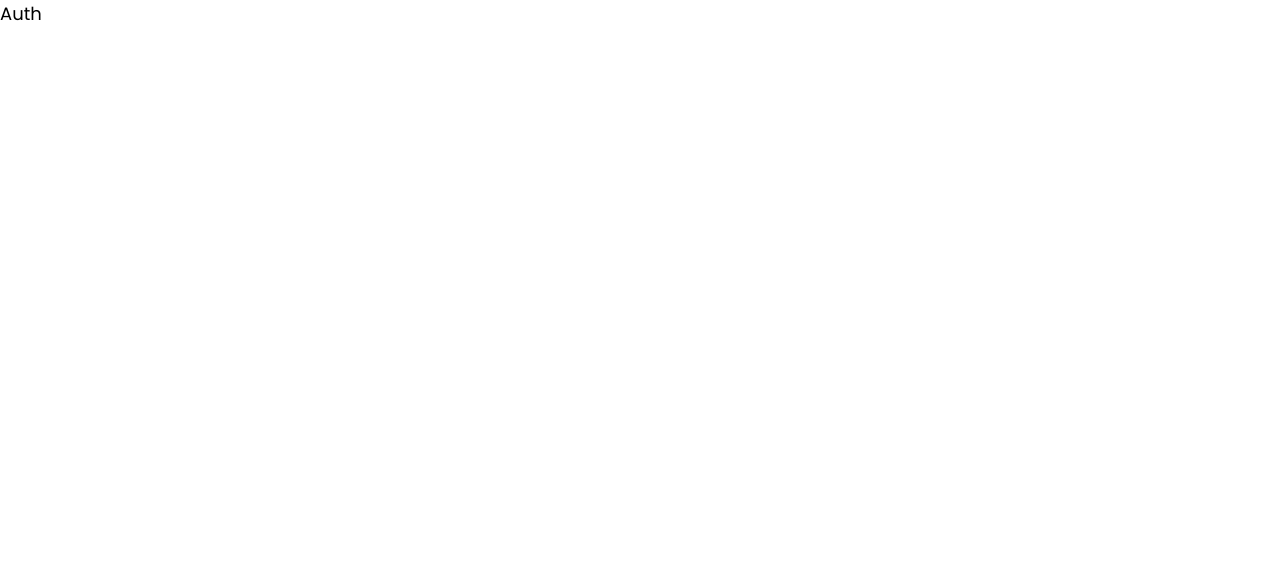
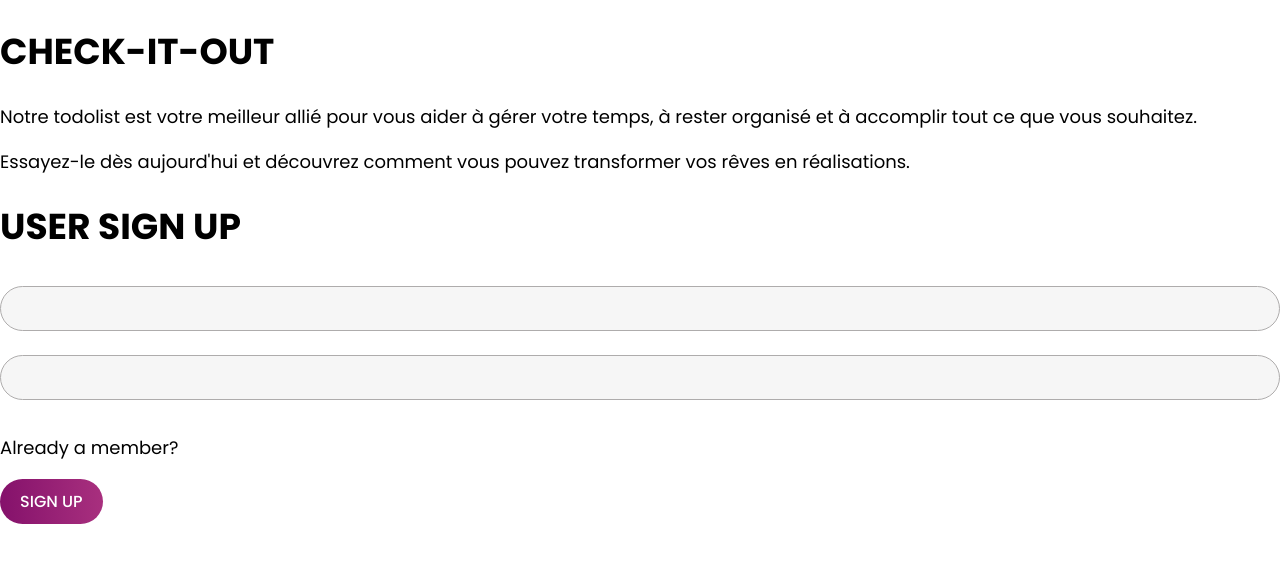
Before and after one commit to arasolonjatovo/buzz_up, a React (Create React App) app: page / in a window 1280 px wide. Shown: the top 562 px of the page. Built offline with nearby package versions, Linux system fonts and the light colour scheme.

Commit message:
add: init auth but not style yet

```diff
--- /dev/null
+++ b/src/firebase/authSignIn.tsx
@@ -0,0 +1,22 @@
+import { signInWithEmailAndPassword, UserCredential } from 'firebase/auth'
+import { auth } from './firebase'
+
+export function authSignIn(email: string, password: string): Promise<UserCredential['user']> {
+  return signInWithEmailAndPassword(auth, email, password)
+    .then((userCredential: UserCredential) => {
+      const user = userCredential.user
+      console.log('User logged in:', user)
+      return user
+    })
+    .catch((error: { message: string; code: string }) => {
+      console.error(error.message, error.code)
+      if (
+        error.code === 'auth/user-not-found' ||
+        error.code === 'auth/wrong-password'
+      ) {
+        throw new Error('Invalid email or password. Please try again.')
+      } else {
+        throw error
+      }
+    })
+}
--- /dev/null
+++ b/src/firebase/authSignOut.tsx
@@ -0,0 +1,32 @@
+import { createUserWithEmailAndPassword, UserCredential } from 'firebase/auth'
+import { addDoc, collection, DocumentReference } from 'firebase/firestore'
+import { auth, db } from './firebase'
+
+interface UserData {
+  email: string;
+  ID: string;
+}
+
+export function authSignOut(email: string, password: string): Promise<UserCredential['user']> {
+  return new Promise((resolve, reject) => {
+    createUserWithEmailAndPassword(auth, email, password)
+      .then(async (userCredential: UserCredential) => {
+        const user = userCredential.user
+        console.log('User registered:', user)
+        const userCollection = collection(db, 'user')
+        const data: UserData = { email: email, ID: user.uid }
+
+        const docRef: DocumentReference = await addDoc(userCollection, data)
+        console.log('user créé:', docRef)
+        resolve(user)
+      })
+      .catch((error: { message: string; code: string }) => {
+        console.error(error.message, error.code)
+        if (error.code === 'auth/email-already-in-use') {
+          alert('This account already exists.')
+        } else {
+          reject(error.message)
+        }
+      })
+  })
+}
--- a/src/routes/Auth/Auth.tsx
+++ b/src/routes/Auth/Auth.tsx
@@ -1,9 +1,100 @@
-import React from 'react'
+import React, { useState, useContext, ChangeEvent } from 'react'
+import { authSignIn } from '../../firebase/authSignIn'
+import Button from '../../components/Button/Button'
+import InputText from '../../components/Input/Input'
+import { authSignOut } from '../../firebase/authSignOut'
+import { useNavigate } from 'react-router-dom'
 
-import './Auth.scss'
+import { UserContext } from '../../context/userContext'
 
-type Props = {}
+const Auth: React.FC = () => {
+  const myIcon = `<svg xmlns="http://www.w3.org/2000/svg" width="16" height="16" fill="currentColor" class="bi bi-person" viewBox="0 0 16 16"><path d="M8 8a3 3 0 1 0 0-6 3 3 0 0 0 0 6Zm2-3a2 2 0 1 1-4 0 2 2 0 0 1 4 0Zm4 8c0 1-1 1-1 1H3s-1 0-1-1 1-4 6-4 6 3 6 4Zm-1-.004c-.001-.246-.154-.986-.832-1.664C11.516 10.68 10.289 10 8 10c-2.29 0-3.516.68-4.168 1.332-.678.678-.83 1.418-.832 1.664h10Z"/></svg>`
+  const myIconPass = `<svg xmlns="http://www.w3.org/2000/svg" width="16" height="16" fill="currentColor" class="bi bi-lock" viewBox="0 0 16 16"> <path d="M8 1a2 2 0 0 1 2 2v4H6V3a2 2 0 0 1 2-2zm3 6V3a3 3 0 0 0-6 0v4a2 2 0 0 0-2 2v5a2 2 0 0 0 2 2h6a2 2 0 0 0 2-2V9a2 2 0 0 0-2-2zM5 8h6a1 1 0 0 1 1 1v5a1 1 0 0 1-1 1H5a1 1 0 0 1-1-1V9a1 1 0 0 1 1-1z"/> </svg>`
+  const [showSignup, setShowSignup] = useState<boolean>(false)
+  const [email, setEmail] = useState<string>('')
+  const [password, setPassword] = useState<string>('')
+  const [error, setError] = useState<string>('')
+  const nav = useNavigate();
 
-export default function Auth({}: Props) {
-  return <div>Auth</div>
+  const { setUserEmail, setUserID } = useContext(UserContext)
+
+  const handleAlreadyMemberClick = (): void => {
+    setShowSignup(!showSignup)
+  }
+
+  const handleFormSubmit = (): void => {
+    setError('')
+
+    if (!email || !password) {
+      setError('Please fill in all fields.')
+      return
+    }
+
+    if (password.length < 6) {
+      setError('Password should be at least 6 characters long.')
+      return
+    }
+
+    if (showSignup) {
+      authSignIn(email, password)
+        .then((user) => {
+          setUserEmail(user.email)
+          setUserID(user.uid)
+          nav('/todo')
+        })
+        .catch((error) => {
+          console.error(error)
+        })
+    } else {
+      authSignOut(email, password)
+        .then((user) => {
+          setUserEmail(user.email)
+          setUserID(user.uid)
+          nav('/todo')
+        })
+        .catch((error) => {
+          console.error(error)
+        })
+    }
+  }
+
+  return (
+    <div className="mainContainer">
+      <div className="containerTitle">
+        <h1 className="titleAuth">CHECK-IT-OUT</h1>
+        <p>
+          Notre todolist est votre meilleur allié pour vous aider à gérer votre
+          temps, à rester organisé et à accomplir tout ce que vous souhaitez.
+        </p>
+        <p>
+          Essayez-le dès aujourd'hui et découvrez comment vous pouvez
+          transformer vos rêves en réalisations.
+        </p>
+      </div>
+      <div className="containerLogin">
+        <h1>{showSignup ? 'LOGIN' : 'USER SIGN UP'}</h1>
+        <InputText
+          type="text"
+          icon={myIcon}
+          onChange={(e: ChangeEvent<HTMLInputElement>) => setEmail(e.target.value)}
+        />
+        <InputText
+          type="password"
+          icon={myIconPass}
+          onChange={(e: ChangeEvent<HTMLInputElement>) => setPassword(e.target.value)}
+        />
+        {error && <p className="error">{error}</p>}
+        <p className="text-login" onClick={handleAlreadyMemberClick}>
+          {showSignup ? 'Not a member yet?' : 'Already a member?'}
+        </p>
+        <Button
+          variant="primary"
+          label={showSignup ? 'LOGIN' : 'SIGN UP'}
+          handleClick={handleFormSubmit}
+        />
+      </div>
+    </div>
+  )
 }
+
+export default Auth
```
